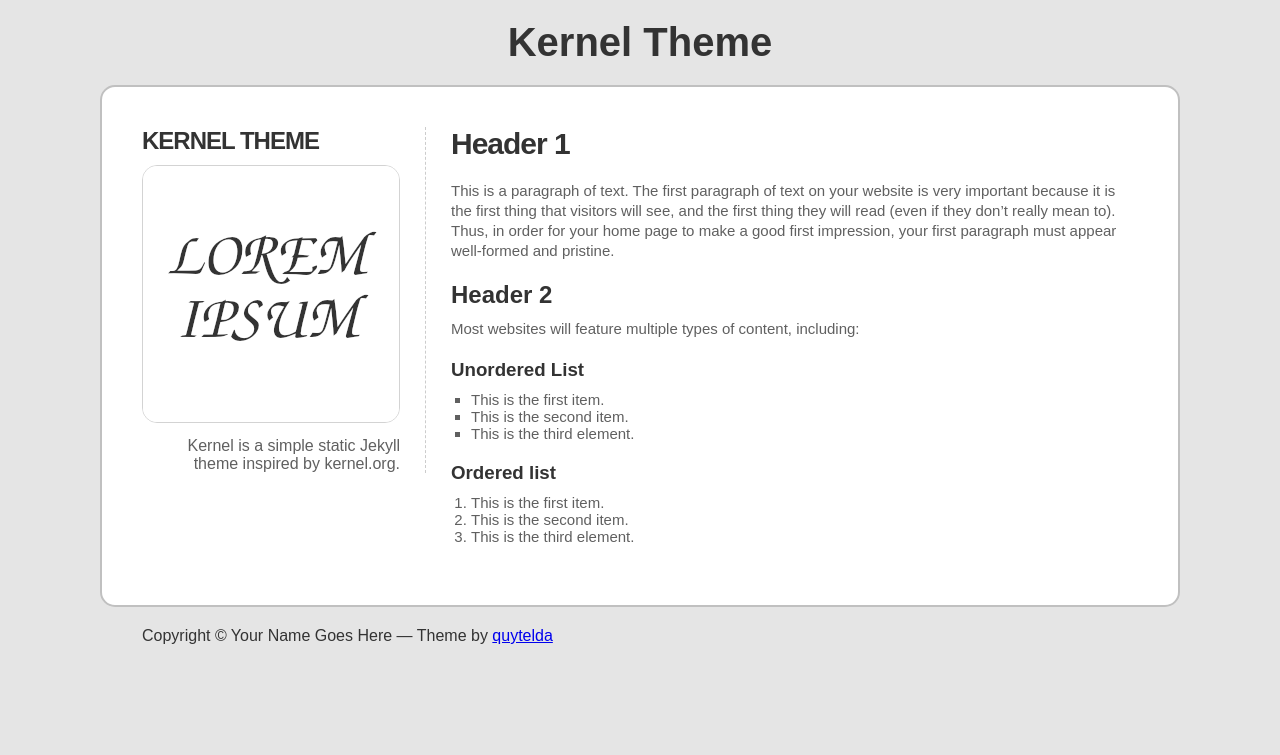
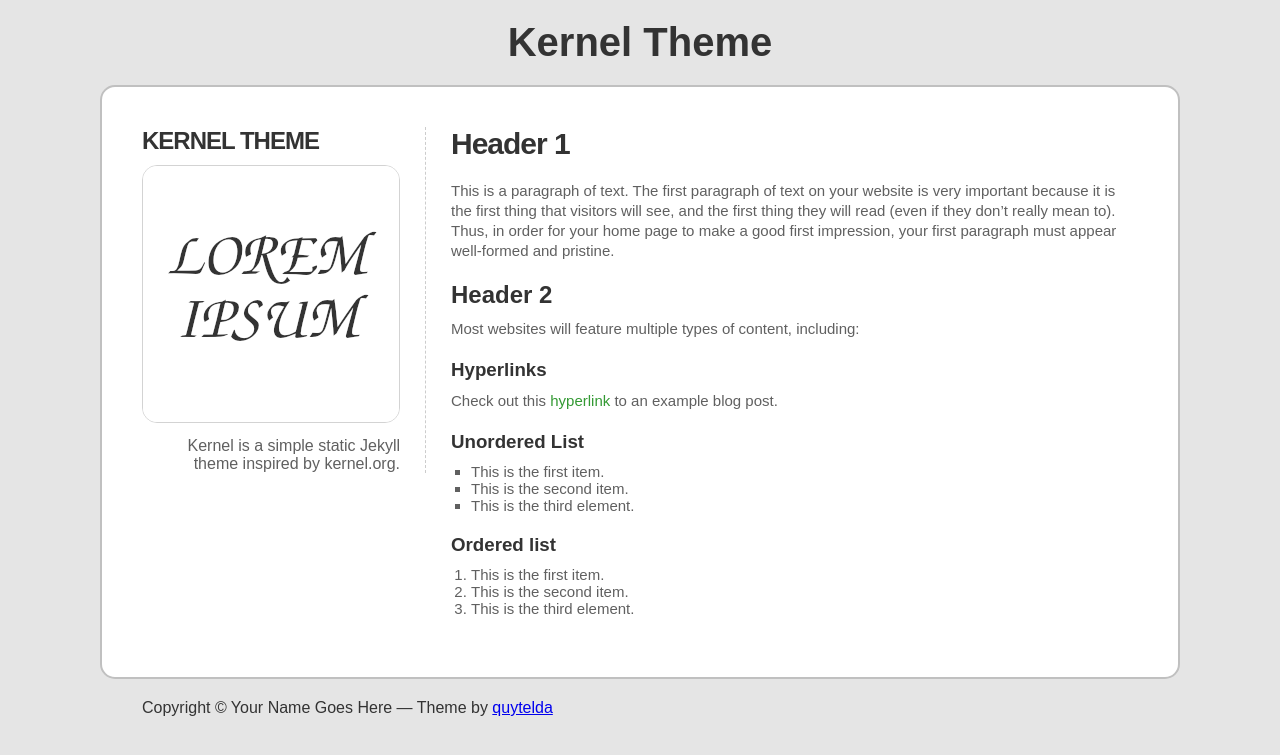
Before and after one commit to quytelda/jekyll-theme-kernel, a Jekyll site: the page built from index.md, in a window 1280 px wide. Shown: the top 755 px of the page. Built offline with Jekyll 4.4.1, drawn with Linux system fonts in a browser that asks for light colours; our own code applies the rules of GitHub Pages for plain Markdown files.

Commit message:
Add hyperlink to the example blog post to the home page.

```diff
--- a/index.md
+++ b/index.md
@@ -10,6 +10,9 @@ This is a paragraph of text.  The first paragraph of text on your website is ver
 
 Most websites will feature multiple types of content, including:
 
+### Hyperlinks
+Check out this [hyperlink]({{ "/2018/05/26/a-jekyll-post.html" | absolute_url }}) to an example blog post.
+
 ### Unordered List
 * This is the first item.
 * This is the second item.
```
